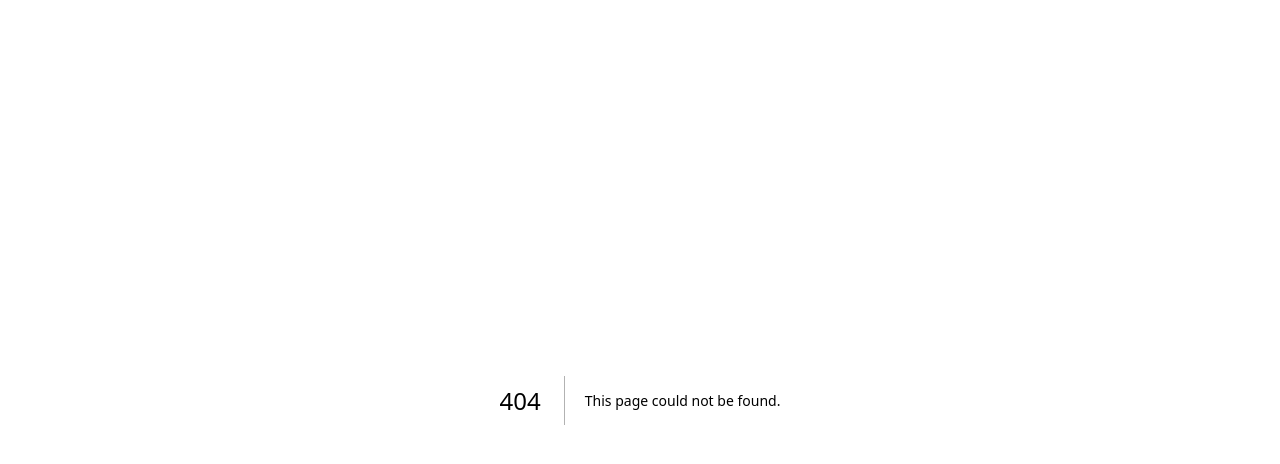
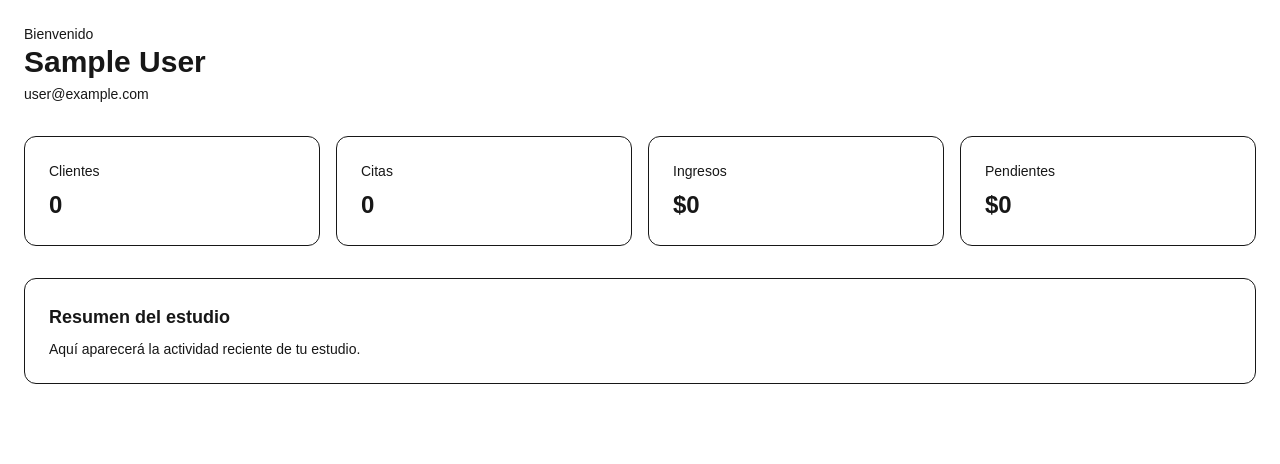
Before and after one commit to Fsw11/tattoo-desk-app, a Next.js app: page /dashboard in a window 1280 px wide. Before the commit this address had no page. Shown: the top 464 px of the page. Built offline with nearby package versions, Linux system fonts and the light colour scheme; no server answers; sample sign-in values are in the browser's storage.

Commit message:
feat: agregar dashboard protegido

```diff
--- /dev/null
+++ b/src/app/dashboard/page.tsx
@@ -0,0 +1,82 @@
+import { auth } from "@/auth";
+import { redirect } from "next/navigation";
+
+export default async function DashboardPage() {
+  const session = await auth();
+
+  if (!session?.user) {
+    redirect("/login");
+  }
+
+  return (
+    <main className="min-h-screen bg-muted/40 p-6">
+      <div className="mx-auto max-w-7xl space-y-8">
+        <header>
+          <p className="text-sm text-muted-foreground">
+            Bienvenido
+          </p>
+
+          <h1 className="text-3xl font-bold">
+            {session.user.name}
+          </h1>
+
+          <p className="mt-1 text-sm text-muted-foreground">
+            {session.user.email}
+          </p>
+        </header>
+
+        <section className="grid gap-4 md:grid-cols-2 lg:grid-cols-4">
+          <DashboardCard
+            titulo="Clientes"
+            valor="0"
+          />
+
+          <DashboardCard
+            titulo="Citas"
+            valor="0"
+          />
+
+          <DashboardCard
+            titulo="Ingresos"
+            valor="$0"
+          />
+
+          <DashboardCard
+            titulo="Pendientes"
+            valor="$0"
+          />
+        </section>
+
+        <section className="rounded-xl border bg-background p-6">
+          <h2 className="text-lg font-semibold">
+            Resumen del estudio
+          </h2>
+
+          <p className="mt-2 text-sm text-muted-foreground">
+            Aquí aparecerá la actividad reciente de tu estudio.
+          </p>
+        </section>
+      </div>
+    </main>
+  );
+}
+
+function DashboardCard({
+  titulo,
+  valor,
+}: {
+  titulo: string;
+  valor: string;
+}) {
+  return (
+    <div className="rounded-xl border bg-background p-6">
+      <p className="text-sm text-muted-foreground">
+        {titulo}
+      </p>
+
+      <p className="mt-2 text-2xl font-bold">
+        {valor}
+      </p>
+    </div>
+  );
+}
```
